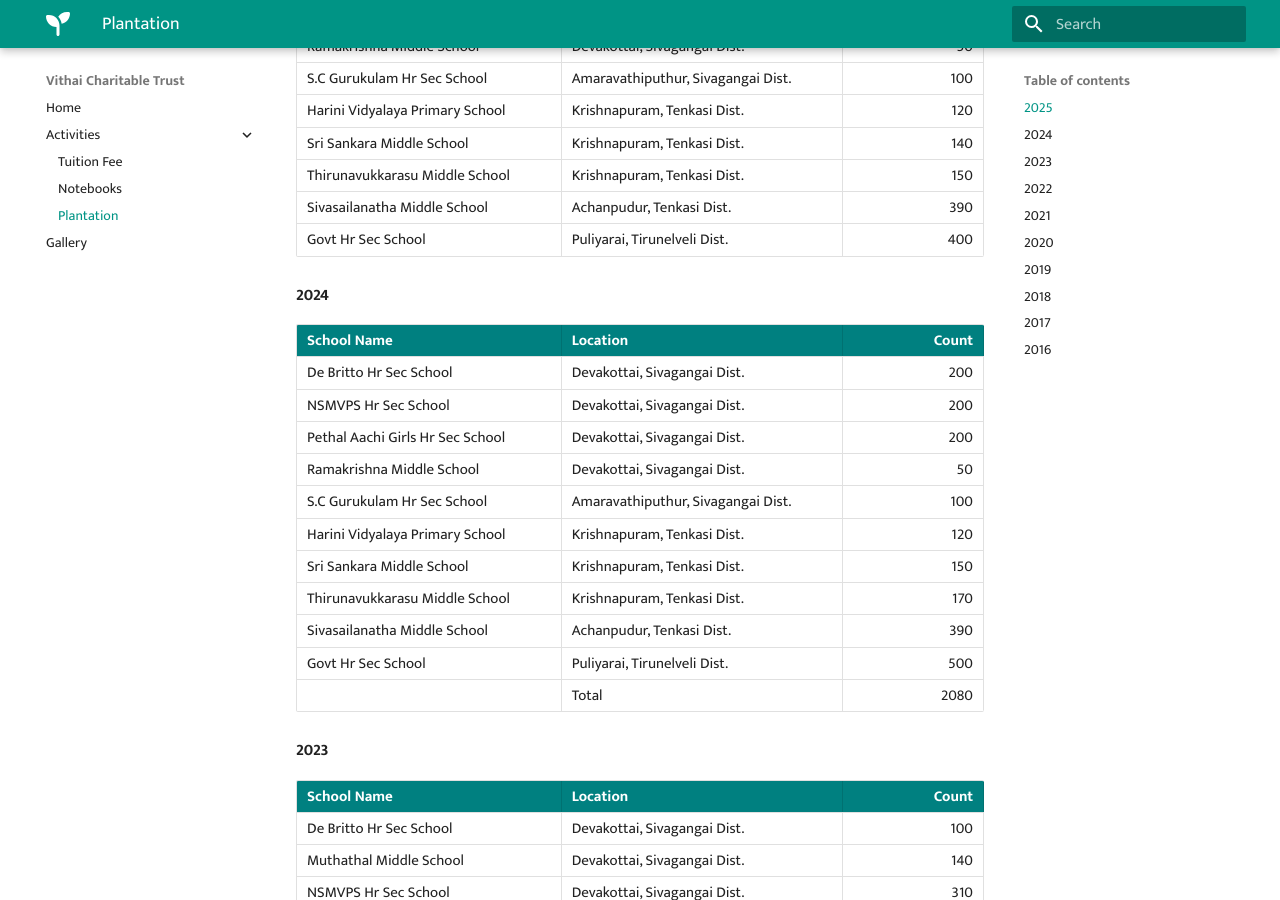
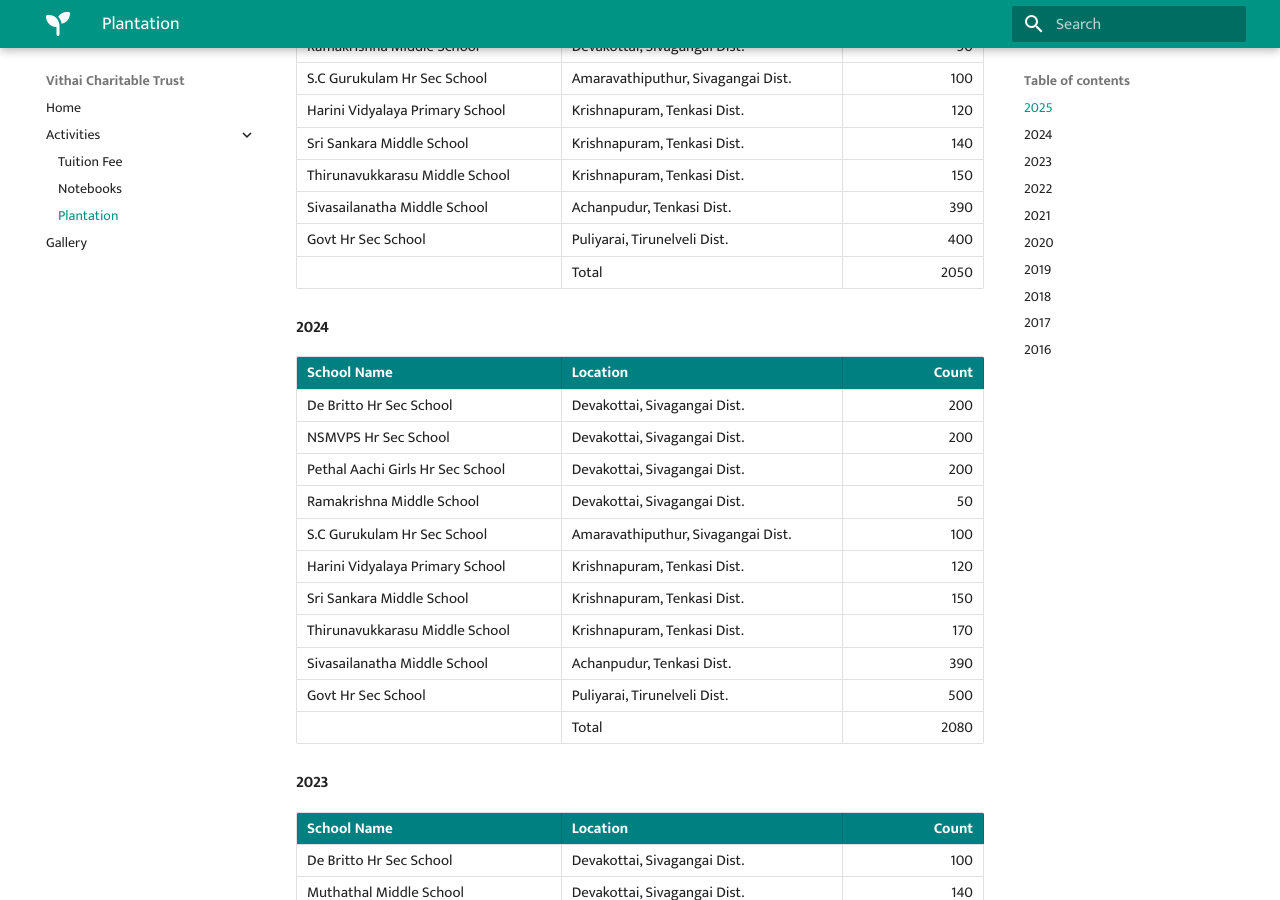
Before and after one commit to vithai/home, an MkDocs documentation site: the page built from docs/activities/plantation.md, in a window 1280 px wide and 900 px high, scrolled down 506 px. Built offline with MkDocs 1.6.1 and Material for MkDocs 9.7.7, drawn with Linux system fonts in a browser that asks for light colours; some web fonts are replaced.

Commit message:
adding total for plantation

```diff
--- a/docs/activities/plantation.md
+++ b/docs/activities/plantation.md
@@ -15,6 +15,7 @@ Mostly saplings that would survive tropical drought conditions and are environme
 | Thirunavukkarasu Middle School            | Krishnapuram, Tenkasi Dist.       |               150 |
 | Sivasailanatha Middle School              | Achanpudur, Tenkasi Dist.         |               390 |
 | Govt Hr Sec School                        | Puliyarai, Tirunelveli Dist.      |               400 |
+|                                           | Total                             |              2050 |
 
 #### 2024
 | School Name                               | Location                          | Count             |
```
